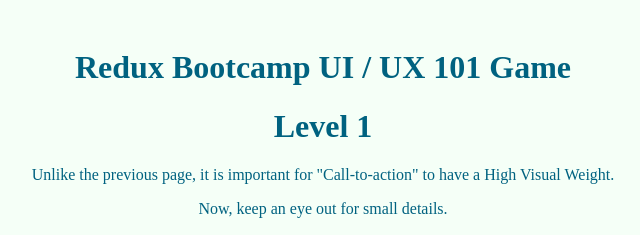
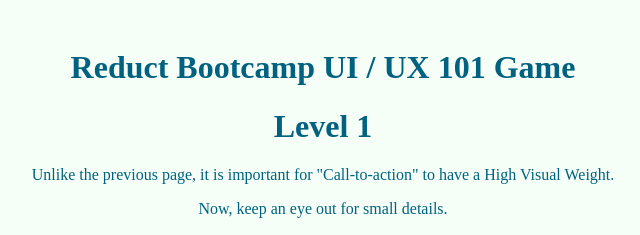
Before and after one commit to yashant/UI-UX-101-Reduct-Bootcamp, a plain HTML site: page Level1.html in a window 1280 px wide. Shown: the top 235 px of the page, 317-957 px from the left. Drawn offline with Linux system fonts and the light colour scheme; a script that the page names is missing.

Commit message:
Fixed the Title

```diff
--- a/Level1.html
+++ b/Level1.html
@@ -9,7 +9,7 @@
 </head>
 <body>
     <h1>
-        Redux Bootcamp UI / UX 101 Game
+        Reduct Bootcamp UI / UX 101 Game
     </h1>
 
     <h1>
```
Also changed, not shown: Level3.html (+1 -1 lines), final.html (+1 -1 lines), index.html (+1 -1 lines), level2.html (+1 -1 lines), level4.html (+1 -1 lines).
